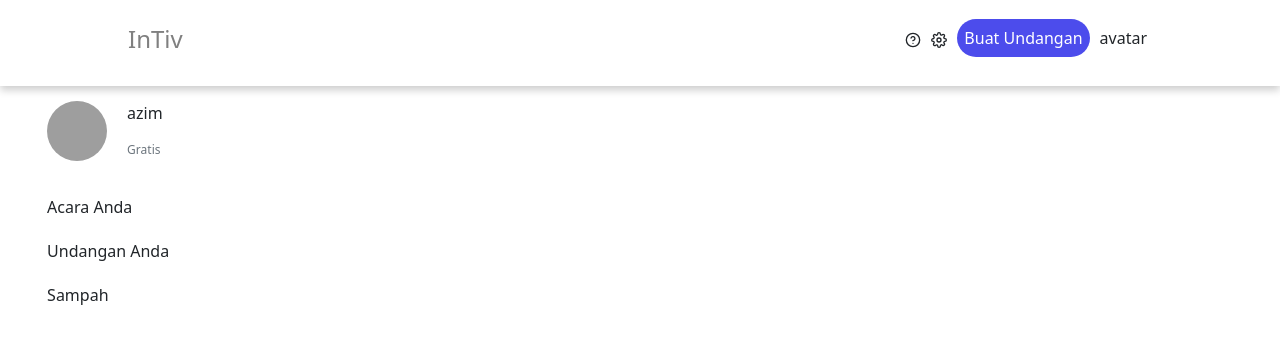
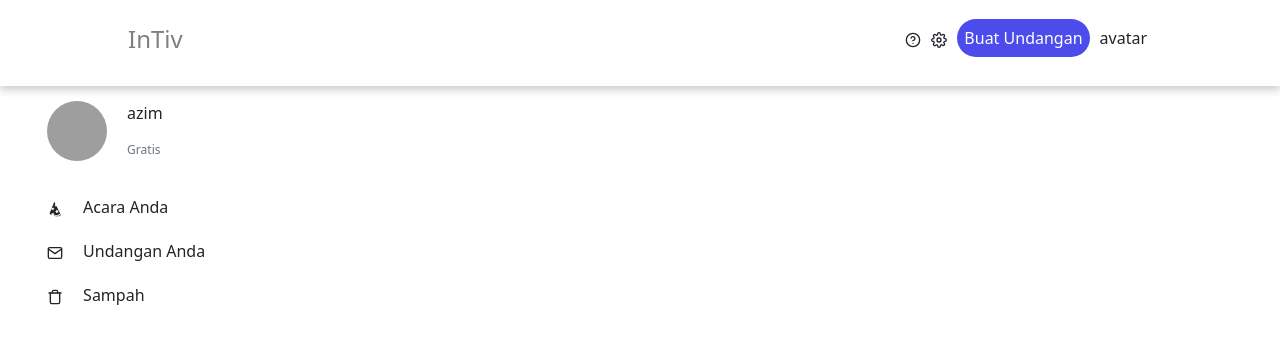
Before and after one commit to BudAzimbud/invitation-app, a React (Create React App) app: page / in a window 1280 px wide. Shown: the top 344 px of the page. Built offline with nearby package versions, Linux system fonts and the light colour scheme; grey boxes are pictures that could not be loaded.

Commit message:
style icon and text in drop down menu

```diff
--- a/src/Containers/Main/MainContainer.css
+++ b/src/Containers/Main/MainContainer.css
@@ -41,9 +41,19 @@
   padding: 10px;
 }
 
+.side-bar > div > ul > li a {
+  align-items: center;
+}
+
+.side-bar > div > ul > li a i {
+  padding-right: 20px;
+}
+
 .side-bar > div > ul  li:hover {
   cursor: pointer;
 }
+
+
 
 .avatar > ul li {
   list-style: none;
--- a/src/Containers/Main/MainContainer.jsx
+++ b/src/Containers/Main/MainContainer.jsx
@@ -1,12 +1,13 @@
 import React, { Component } from "react";
 import { OverlayTrigger, Tooltip, Button } from "react-bootstrap";
-import { FiSettings, FiHelpCircle } from "react-icons/fi";
+import { FiSettings, FiHelpCircle, FiMail, FiTrash } from "react-icons/fi";
+import { GiPartyHat } from "react-icons/gi";
 import "./MainContainer.css";
 function Navbar() {
   return (
     <div>
       <nav className="navbar">
-        <h4 style={{color:'grey'}}>InTiv</h4>
+        <h4 style={{ color: "grey" }}>InTiv</h4>
         <ul>
           <li>
             <OverlayTrigger
@@ -51,9 +52,30 @@ function SideBar() {
               </p>
             </div>
           </li>
-          <li>Acara Anda</li>
-          <li>Undangan Anda</li>
-          <li>Sampah</li>
+          <li>
+            <a>
+              <i>
+                <GiPartyHat />
+              </i>
+              Acara Anda
+            </a>
+          </li>
+          <li>
+            <a>
+              <i>
+                <FiMail />
+              </i>
+              Undangan Anda
+            </a>
+          </li>
+          <li>
+            <a>
+              <i>
+                <FiTrash />
+              </i>
+              Sampah
+            </a>
+          </li>
         </ul>
       </div>
     </div>
```
